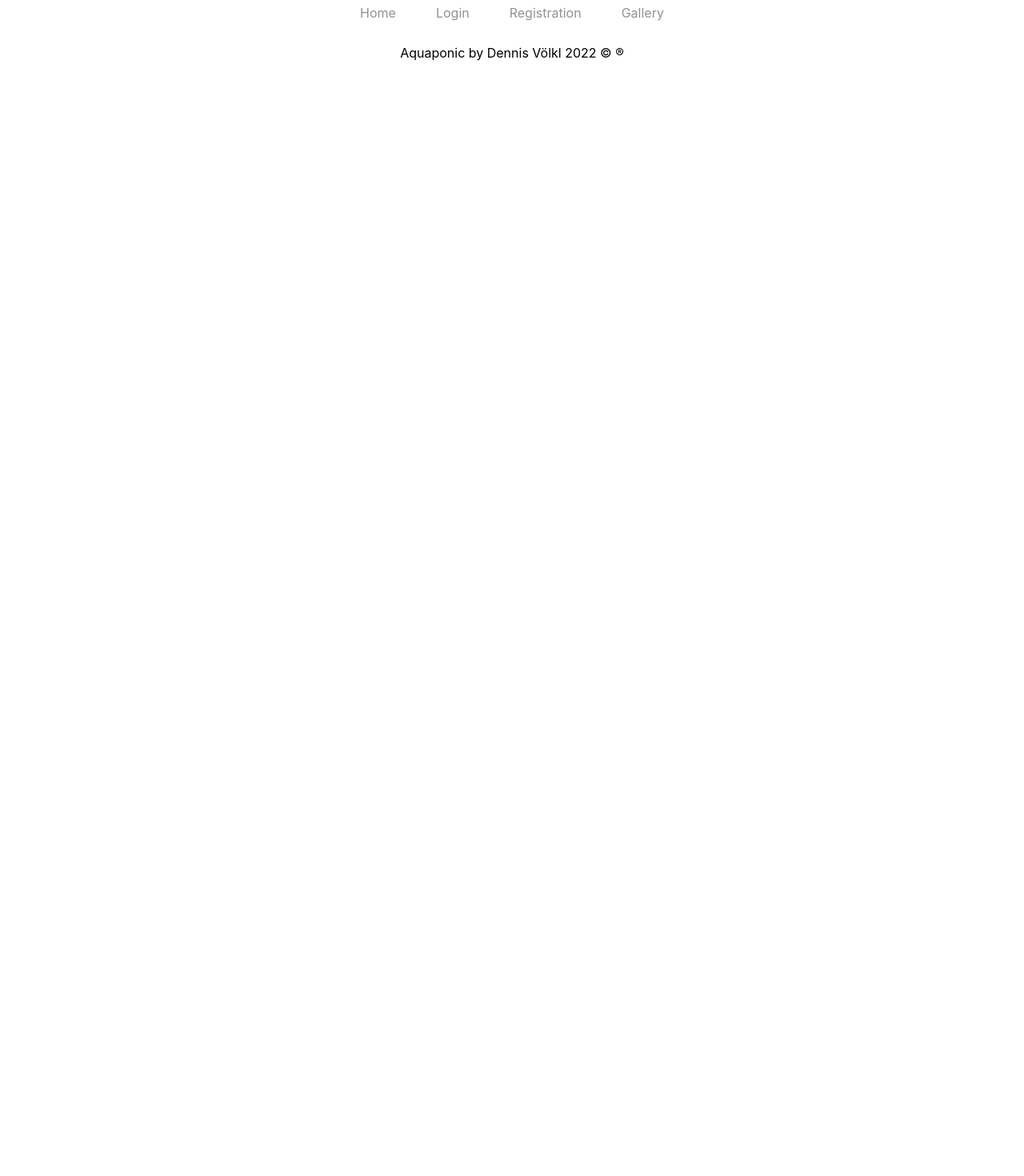
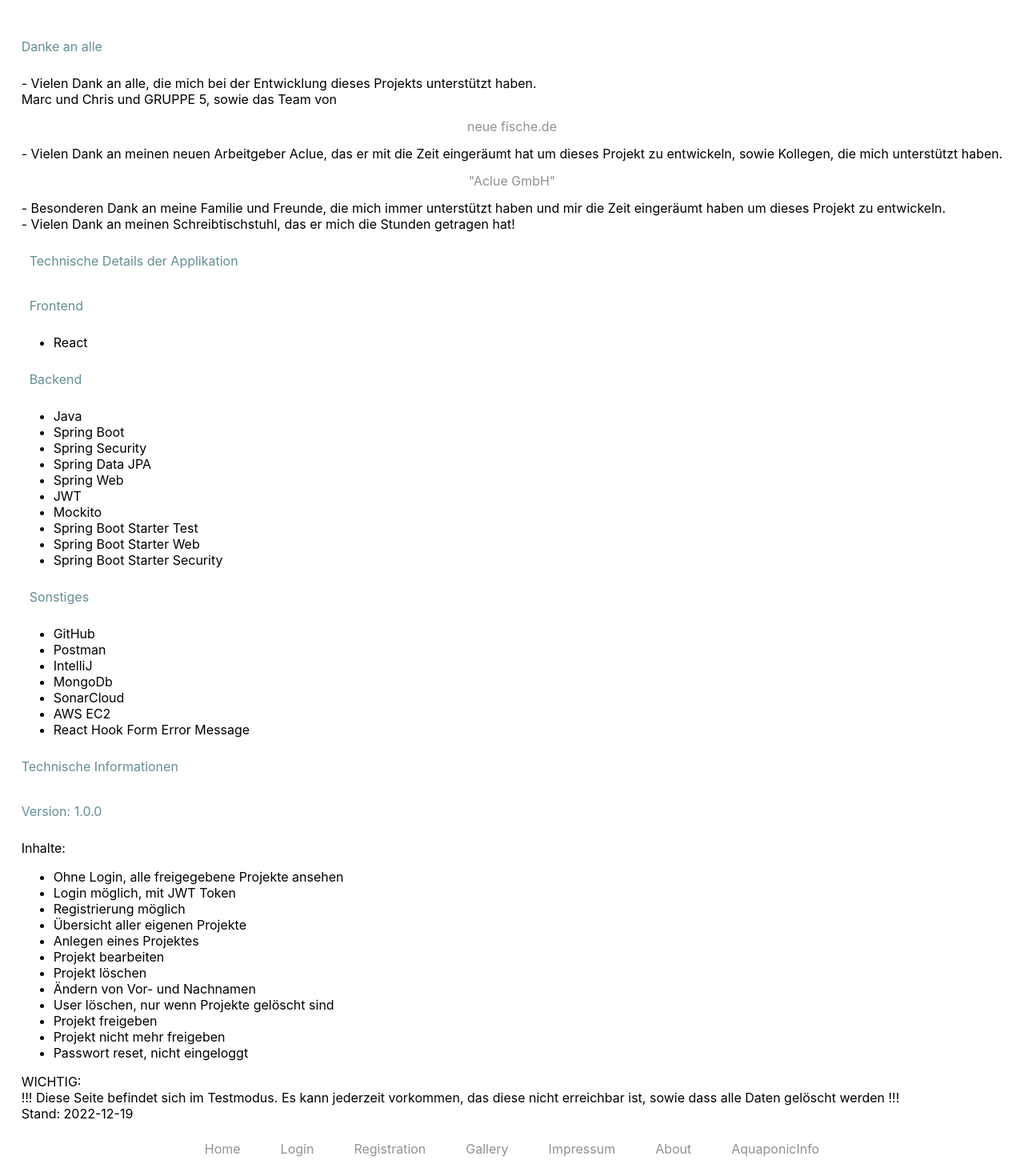
Before and after one commit to dennis-aclue/capstone-aquaponic, a React (Create React App) app in the folder frontend/: page /about in a window 1280 px wide. Before the commit this address had no page. Shown: the part 60-1530 px from the top of the page at 80% size. Before the commit the page ends 800 px from the top, so only its background shows below. Built offline with nearby package versions, Linux system fonts and the light colour scheme.

Commit message:
add some more free content to app and update README.md

```diff
--- a/frontend/src/App.tsx
+++ b/frontend/src/App.tsx
@@ -10,6 +10,9 @@
 import AuthService from "./pages/auth.service";
 import Login from "./pages/users/Login";
 import Registration from "./pages/users/Registration";
+import {Impressum} from "./pages/Impressum";
+import {About} from "./pages/About";
+import {AquaponicInfo} from "./pages/AquaponicInfo";
 
 function App() {
 
@@ -54,6 +57,9 @@
                 </>
             }
             <Link to="/freeGallery">Gallery</Link>
+            <Link to="/impressum">Impressum</Link>
+            <Link to="/about">About</Link>
+            <Link to="/aquaponicInfo">AquaponicInfo</Link>
         </nav>
     );
 
@@ -80,6 +86,10 @@
                 <Route path="/login" element={<Login/>}/>
                 <Route path="/freeGallery" element={<FreeGallery/>}/>
                 <Route path="/freeProjectCard/:projectId" element={<FreeProjectCard/>}/>
+                <Route path="/impressum" element={<Impressum/>}/>
+                <Route path="/about" element={<About/>}/>
+                <Route path="/AquaponicInfo" element={<AquaponicInfo/>}/>
+
                 <Route path="/memberOverview" element={<MemberOverview/>}/>
                 <Route path="/projectOverview" element={<ProjectOverview/>}/>
                 <Route path="/addProject" element={<AddProject/>}/>
--- /dev/null
+++ b/frontend/src/pages/About.tsx
@@ -0,0 +1,84 @@
+import * as React from 'react';
+
+export const About = () => {
+    return <div className="flexColumnCenter">
+        <header>
+            <h1>About</h1>
+        </header>
+        <main className="about">
+            <p>Danke an alle</p>
+            <div> - Vielen Dank an alle, die mich bei der Entwicklung dieses Projekts unterstützt haben.
+                <br/> Marc und Chris und GRUPPE 5, sowie das Team von <a href="https://www.neuefische.de">neue
+                    fische.de</a>
+                - Vielen Dank an meinen neuen Arbeitgeber Aclue, das er mit die Zeit eingeräumt hat um dieses Projekt zu
+                entwickeln, sowie Kollegen, die mich unterstützt haben. <a href="https://www.aclue.de/">"Aclue GmbH"</a>
+                - Besonderen Dank an meine Familie und Freunde, die mich immer unterstützt haben und mir die Zeit
+                eingeräumt haben um dieses Projekt zu entwickeln.
+                <br/>
+                - Vielen Dank an meinen Schreibtischstuhl, das er mich die Stunden getragen hat!
+                <br/>
+            </div>
+
+            <div>
+                <p>Technische Details der Applikation</p>
+
+                <p>Frontend</p>
+                <ul>
+                    <li>React</li>
+                </ul>
+
+                <p>Backend</p>
+                <ul>
+                    <li>Java</li>
+                    <li>Spring Boot</li>
+                    <li>Spring Security</li>
+                    <li>Spring Data JPA</li>
+                    <li>Spring Web</li>
+                    <li>JWT</li>
+                    <li>Mockito</li>
+                    <li>Spring Boot Starter Test</li>
+                    <li>Spring Boot Starter Web</li>
+                    <li>Spring Boot Starter Security</li>
+                </ul>
+
+                <p>Sonstiges</p>
+                <ul>
+                    <li>GitHub</li>
+                    <li>Postman</li>
+                    <li>IntelliJ</li>
+                    <li>MongoDb</li>
+                    <li>SonarCloud</li>
+                    <li>AWS EC2</li>
+                    <li>React Hook Form Error Message</li>
+                </ul>
+            </div>
+
+            <p>Technische Informationen</p>
+            <p>Version: 1.0.0</p>
+            <div>
+                Inhalte: <br/>
+                <ul>
+                    <li>Ohne Login, alle freigegebene Projekte ansehen</li>
+                    <li>Login möglich, mit JWT Token</li>
+                    <li>Registrierung möglich</li>
+                    <li>Übersicht aller eigenen Projekte</li>
+                    <li>Anlegen eines Projektes</li>
+                    <li>Projekt bearbeiten</li>
+                    <li>Projekt löschen</li>
+                    <li>Ändern von Vor- und Nachnamen</li>
+                    <li>User löschen, nur wenn Projekte gelöscht sind</li>
+                    <li>Projekt freigeben</li>
+                    <li>Projekt nicht mehr freigeben</li>
+                    <li>Passwort reset, nicht eingeloggt</li>
+                </ul>
+                WICHTIG: <br/>
+                !!! Diese Seite befindet sich im Testmodus. Es kann jederzeit vorkommen, das diese nicht erreichbar ist,
+                sowie dass alle Daten gelöscht werden !!!
+                <br/>
+                Stand: 2022-12-19
+            </div>
+
+        </main>
+    </div>
+
+};
--- /dev/null
+++ b/frontend/src/pages/AquaponicInfo.tsx
@@ -0,0 +1,31 @@
+import * as React from 'react';
+
+export const AquaponicInfo = () => {
+    return <div className="flexColumnCenter">
+        <header>
+            <h1>Aquaponics? Never heard!</h1>
+        </header>
+        <main className="aquaponicInfo">
+            <div>
+                <p>What is aquaponics?</p>
+                Some contend that aquaponics is the future of food production. It is a sustainable way to grow food that
+                combines aquaculture (raising aquatic animals such as fish, crayfish, prawns or snails) with hydroponics
+                (cultivating plants in water) in a symbiotic environment. The waste produced by the animals (fish,
+                shrimp,
+                etc.) provides a natural fertilizer for the plants, while the plants clean the water for the animals.
+                <br/>
+                <br/>
+                <p>What is aquaponics good for?</p>
+                Aquaponics is a sustainable way to grow food. It is a closed loop system that recycles water and
+                nutrients
+                and produces no waste. It is a great way to grow food in a small space, and it can be done indoors or
+                outdoors. It is a great way to grow food in a small space, and it can be done indoors or outdoors.
+                <br/>
+                <br/>
+
+            </div>
+
+        </main>
+    </div>
+
+};
--- /dev/null
+++ b/frontend/src/pages/Impressum.tsx
@@ -0,0 +1,49 @@
+import * as React from 'react';
+
+export const Impressum = () => {
+    return <div className="flexColumnCenter">
+        <header>
+            <h1>Impressum</h1>
+        </header>
+        <main className="impressum">
+            <div>Angaben gemäß § 5 TMG</div>
+            <div>Dennis Völkl</div>
+            <div>Brandenberger Str. 47</div>
+            <div>52393 Hürtgenwald</div>
+            <div>Deutschland</div>
+            <div>Kontakt:</div>
+            <a href="mailto:hobby-aquaponic@gmail.com"> hobby-aquaponic@gmail.com </a>
+            <p>Haftungsausschluss:</p>
+            <p>Haftung für Inhalte</p>
+            <div>Als Diensteanbieter sind wir gemäß § 7 Abs.1 TMG für eigene Inhalte auf diesen Seiten nach den
+                allgemeinen Gesetzen verantwortlich. Nach §§ 8 bis 10 TMG sind wir als Diensteanbieter jedoch nicht
+                verpflichtet, übermittelte oder gespeicherte fremde Informationen zu überwachen oder nach Umständen zu
+                forschen, die auf eine rechtswidrige Tätigkeit hinweisen. Verpflichtungen zur Entfernung oder Sperrung
+                der Nutzung von Informationen nach den allgemeinen Gesetzen bleiben hiervon unberührt. Eine
+                diesbezügliche Haftung ist jedoch erst ab dem Zeitpunkt der Kenntnis einer konkreten Rechtsverletzung
+                möglich. Bei Bekanntwerden von entsprechenden Rechtsverletzungen werden wir diese Inhalte umgehend
+                entfernen.
+            </div>
+            <p>Haftung für Links</p>
+            <div>Unser Angebot enthält Links zu externen Webseiten Dritter, auf deren Inhalte wir keinen Einfluss haben.
+                Deshalb können wir für diese fremden Inhalte auch keine Gewähr übernehmen. Für die Inhalte der
+                verlinkten Seiten ist stets der jeweilige Anbieter oder Betreiber der Seiten verantwortlich. Die
+                verlinkten Seiten wurden zum Zeitpunkt der Verlinkung auf mögliche Rechtsverstöße überprüft.
+                Rechtswidrige Inhalte waren zum Zeitpunkt der Verlinkung nicht erkennbar. Eine permanente inhaltliche
+                Kontrolle der verlinkten Seiten ist jedoch ohne konkrete Anhaltspunkte einer Rechtsverletzung nicht
+                zumutbar. Bei Bekanntwerden von Rechtsverletzungen werden wir derartige Links umgehend entfernen.
+            </div>
+            <p>Urheberrecht</p>
+            <div>Die durch die Seitenbetreiber erstellten Inhalte und Werke auf diesen Seiten unterliegen dem deutschen
+                Urheberrecht. Die Vervielfältigung, Bearbeitung, Verbreitung und jede Art der Verwertung außerhalb der
+                Grenzen des Urheberrechtes bedürfen der schriftlichen Zustimmung des jeweiligen Autors bzw. Erstellers.
+                Downloads und Kopien dieser Seite sind nur für den privaten, nicht kommerziellen Gebrauch gestattet.
+                Soweit die Inhalte auf dieser Seite nicht vom Betreiber erstellt wurden, werden die Urheberrechte
+                Dritter beachtet. Insbesondere werden Inhalte Dritter als solche gekennzeichnet. Sollten Sie trotzdem
+                auf eine Urheberrechtsverletzung aufmerksam werden, bitten wir um einen entsprechenden Hinweis. Bei
+                Bekanntwerden von Rechtsverletzungen werden wir derartige Inhalte umgehend entfernen.
+            </div>
+            <p>Quelle: <a href="https://www.e-recht24.de/impressum-generator.html">www.Impressum-Generator.de</a></p>
+        </main>
+    </div>
+};
--- a/frontend/src/style/index.css
+++ b/frontend/src/style/index.css
@@ -103,3 +103,55 @@
     text-decoration: underline;
     color: black;
 }
+
+.impressum p {
+    color: #638e93;
+    padding: 10px;
+    width: 100%;
+    height: 100%;
+}
+
+.impressum a {
+    color: #638e93;
+    padding: 0;
+}
+
+.impressum div {
+    color: black;
+    margin: 10px;
+}
+
+.about p {
+    color: #638e93;
+    padding: 10px;
+    width: 100%;
+    height: 100%;
+}
+
+.about a {
+    color: #638e93;
+    margin: 0;
+    padding: 0;
+}
+
+.about div {
+    color: black;
+    margin: 10px;
+}
+
+.aquaponicInfo p {
+    color: #638e93;
+    padding: 10px;
+    width: 100%;
+    height: 100%;
+}
+
+.aquaponicInfo a {
+    color: #638e93;
+    padding: 0;
+}
+
+.aquaponicInfo div {
+    color: black;
+    margin: 10px;
+}
```
Also changed, not shown: 1 other file (tests, documents, lock files or other folders).
